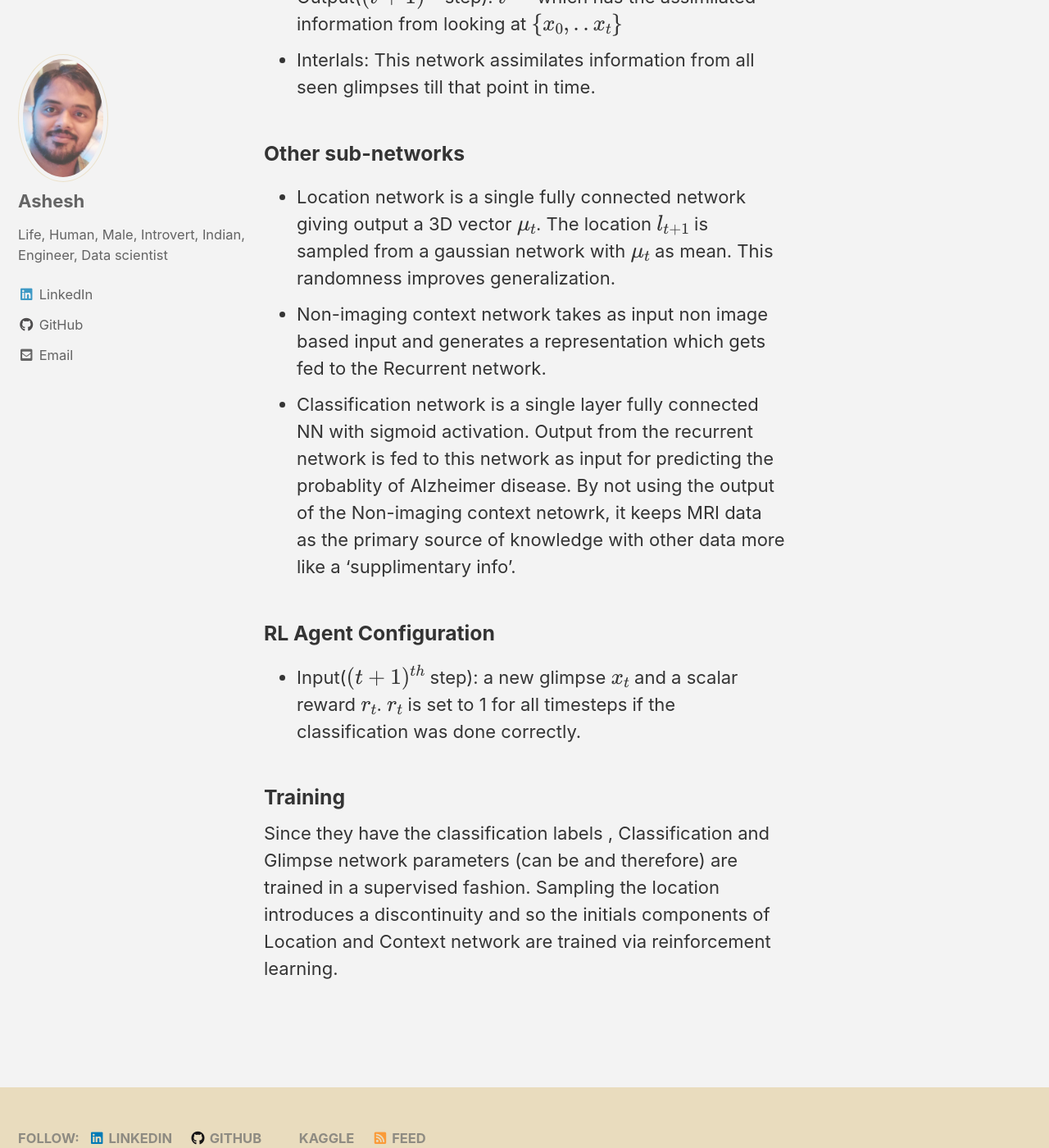
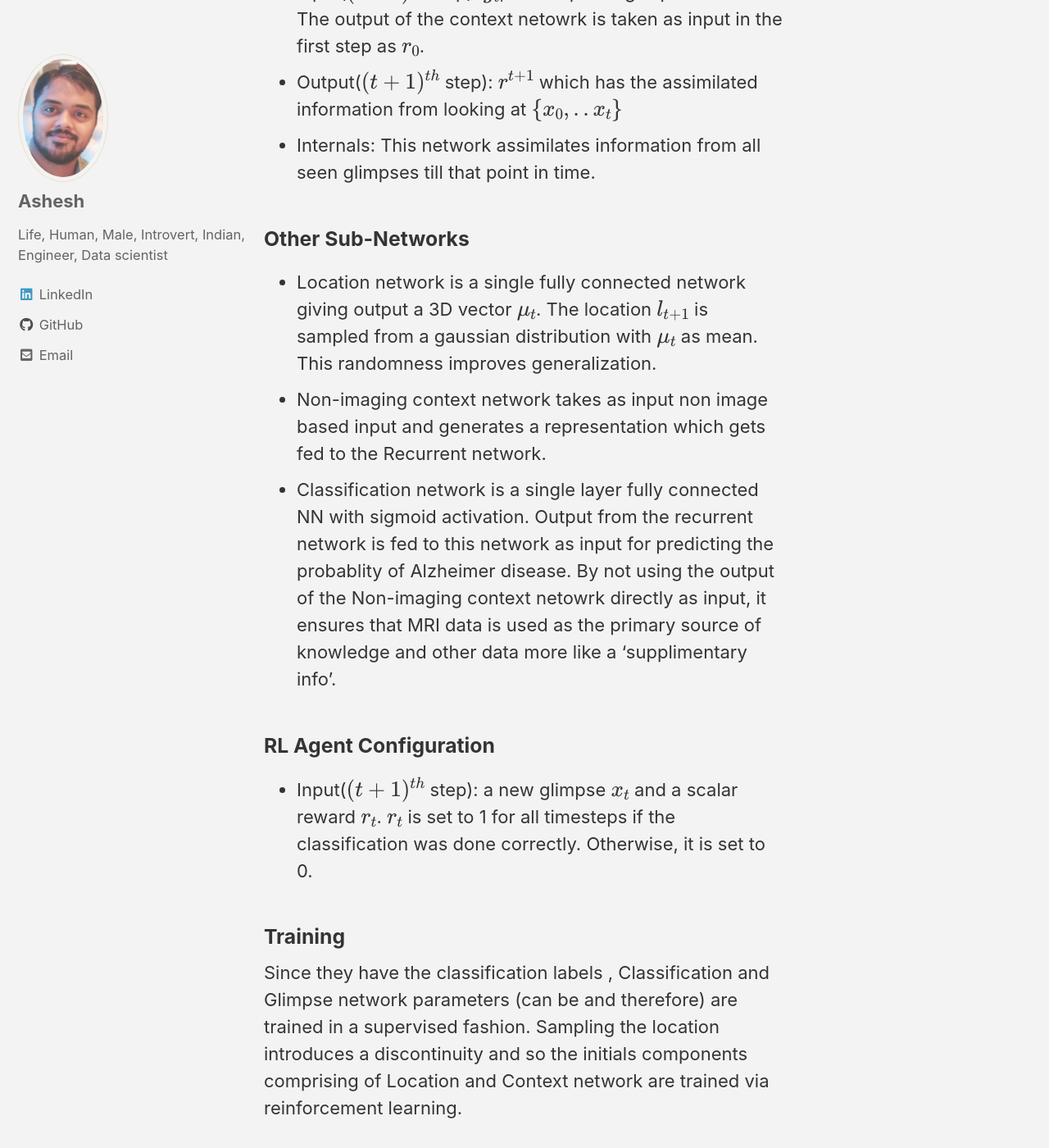
Before and after one commit to ashesh-0/ashesh.github.io, a Jekyll site: the page built from _pages/jh_cole.md, in a window 1280 px wide and 1400 px high, scrolled down 1868 px. Shown: the whole window at 82% size. Built offline with Jekyll 4.4.1, drawn with Linux system fonts in a browser that asks for light colours; cached includes are drawn as plain includes; formulas are drawn with MathJax 3; some of the changed text lies outside the part shown.

Commit message:
fixed issues

```diff
--- a/_pages/jh_cole.md
+++ b/_pages/jh_cole.md
@@ -1,6 +1,6 @@
 ---
 layout: single
-title: NEURO-DRAM- A 3D Recurrent Visual Attention Model For Interpretable Neuroimaging Classification
+title: "NEURO-DRAM: A 3D Recurrent Visual Attention Model For Interpretable Neuroimaging Classification"
 
 permalink: /neurodram/
 author_profile: true
@@ -25,21 +25,21 @@ It works on 3D MRI data of human brain primarily for prediction of Alzheimer dis
 ### Glimpse Network
 * Input: Location vector $$l_t$$ generated by Location Network and a glimpse $$x_t$$ (a small 3D volume) around the location.
 * Output: A vector $$g_t$$ representing what has been seen and where it has been seen.
-* Internals: $$x_t$$ is passed through a 3D CNN to yield $$g_{x,t}$$. $$l_t$$ is passed through a fully connected layer to yield
->$$g_{l,t}$$. $$g_t = g_{x,t}\bigodot g_{l,t}$$
+* Internals: $$x_t$$ is passed through a 3D CNN to yield $$g_{x,t}$$. $$l_t$$ is passed through a fully connected layer to yield $$g_{l,t}$$. The output $$g_t$$ is the element wise multiplication of the two above mentioned intermediates.
+>$$g_t = g_{x,t}\bigodot g_{l,t}$$
 
 ### Recurrent Network
-* Input($$(t +1)^{th}$$ step): $$g_t$$, the output of glimpse network. It also takes as input $$r_0$$ in the first step.
-* Output($$(t +1)^{th}$$ step): $$t^{t+1}$$ which has the assimilated information from looking at $$\{x_0,..x_t\}$$
-* Interlals: This network assimilates information from all seen glimpses till that point in time.
+* Input($$(t +1)^{th}$$ step): $$g_t$$, the output of glimpse network. The output of the context netowrk is taken as input in the first step as $$r_0$$.
+* Output($$(t +1)^{th}$$ step): $$r^{t+1}$$ which has the assimilated information from looking at $$\{x_0,..x_t\}$$
+* Internals: This network assimilates information from all seen glimpses till that point in time.
 
-### Other sub-networks
-* Location network is a single fully connected network giving output a 3D vector $$\mu_t$$. The location $$l_{t+1}$$ is sampled from a gaussian network with $$\mu_t$$ as mean. This randomness improves generalization.
+### Other Sub-Networks
+* Location network is a single fully connected network giving output a 3D vector $$\mu_t$$. The location $$l_{t+1}$$ is sampled from a gaussian distribution with $$\mu_t$$ as mean. This randomness improves generalization.
 * Non-imaging context network takes as input non image based input and generates a representation which gets fed to the Recurrent network.
-* Classification network is a single layer fully connected NN with sigmoid activation. Output from the recurrent network is fed to this network as input for predicting the probablity of Alzheimer disease. By not using the output of the Non-imaging context netowrk, it keeps MRI data as the primary source of knowledge with other data more like a 'supplimentary info'.
+* Classification network is a single layer fully connected NN with sigmoid activation. Output from the recurrent network is fed to this network as input for predicting the probablity of Alzheimer disease. By not using the output of the Non-imaging context netowrk directly as input, it ensures that MRI data is used as the primary source of knowledge and other data more like a 'supplimentary info'.
 
 ### RL Agent Configuration
-* Input($$(t +1)^{th}$$ step): a new glimpse $$x_t$$ and a scalar reward $$r_t$$. $$r_t$$ is set to 1 for all timesteps if the classification was done correctly.
+* Input($$(t +1)^{th}$$ step): a new glimpse $$x_t$$ and a scalar reward $$r_t$$. $$r_t$$ is set to 1 for all timesteps if the classification was done correctly. Otherwise, it is set to 0.
 
 ### Training
-Since they have the classification labels , Classification and Glimpse network parameters (can be and therefore) are trained in a supervised fashion. Sampling the location introduces a discontinuity and so the initials components of Location and Context network are trained via reinforcement learning.
+Since they have the classification labels , Classification and Glimpse network parameters (can be and therefore) are trained in a supervised fashion. Sampling the location introduces a discontinuity and so the initials components comprising of Location and Context network are trained via reinforcement learning.
```
